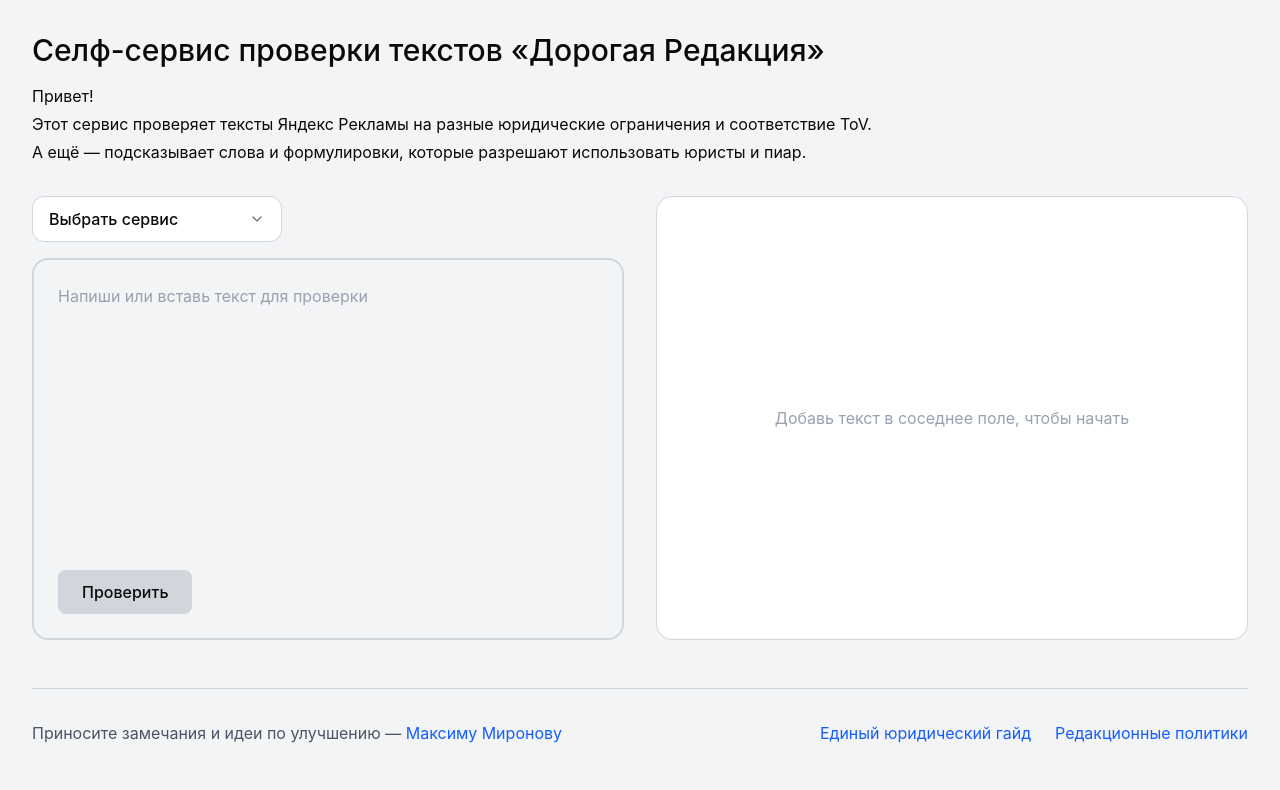
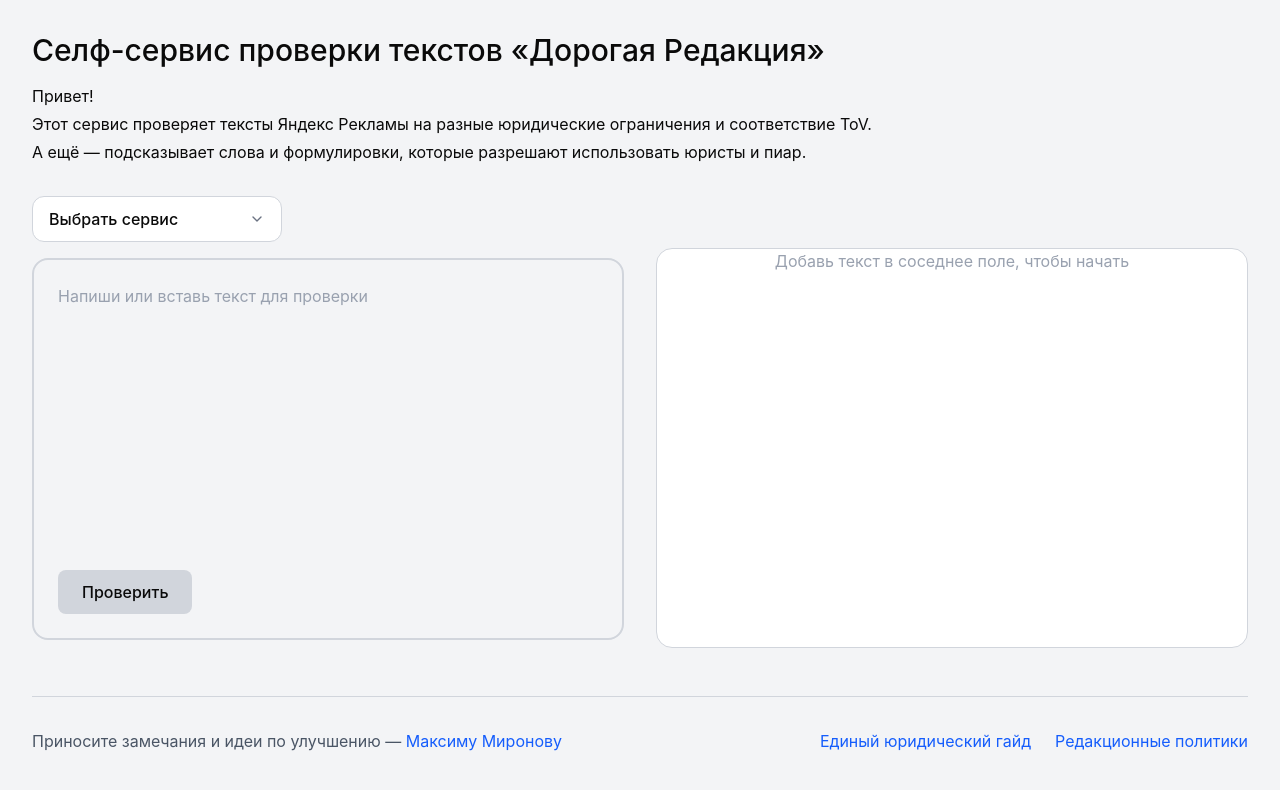
Before and after one commit to ZdravoHvalaKesaNeTreba/dear_editorial_office, a React (Vite) app: page / in a window 1280 px wide. Shown: the top 790 px of the page. Built offline with nearby package versions, Linux system fonts and the light colour scheme.

Commit message:
Align input and output fields at same level

```diff
--- a/src/app/App.tsx
+++ b/src/app/App.tsx
@@ -74,8 +74,10 @@ export default function App() {
             />
           </div>
 
-          <div className="bg-white rounded-2xl border border-gray-300 min-h-[400px]">
-            <ResultsPanel result={result} isEmpty={!text.trim()} />
+          <div className="mt-[52px]">
+            <div className="bg-white rounded-2xl border border-gray-300 min-h-[400px]">
+              <ResultsPanel result={result} isEmpty={!text.trim()} />
+            </div>
           </div>
         </div>
 
```
